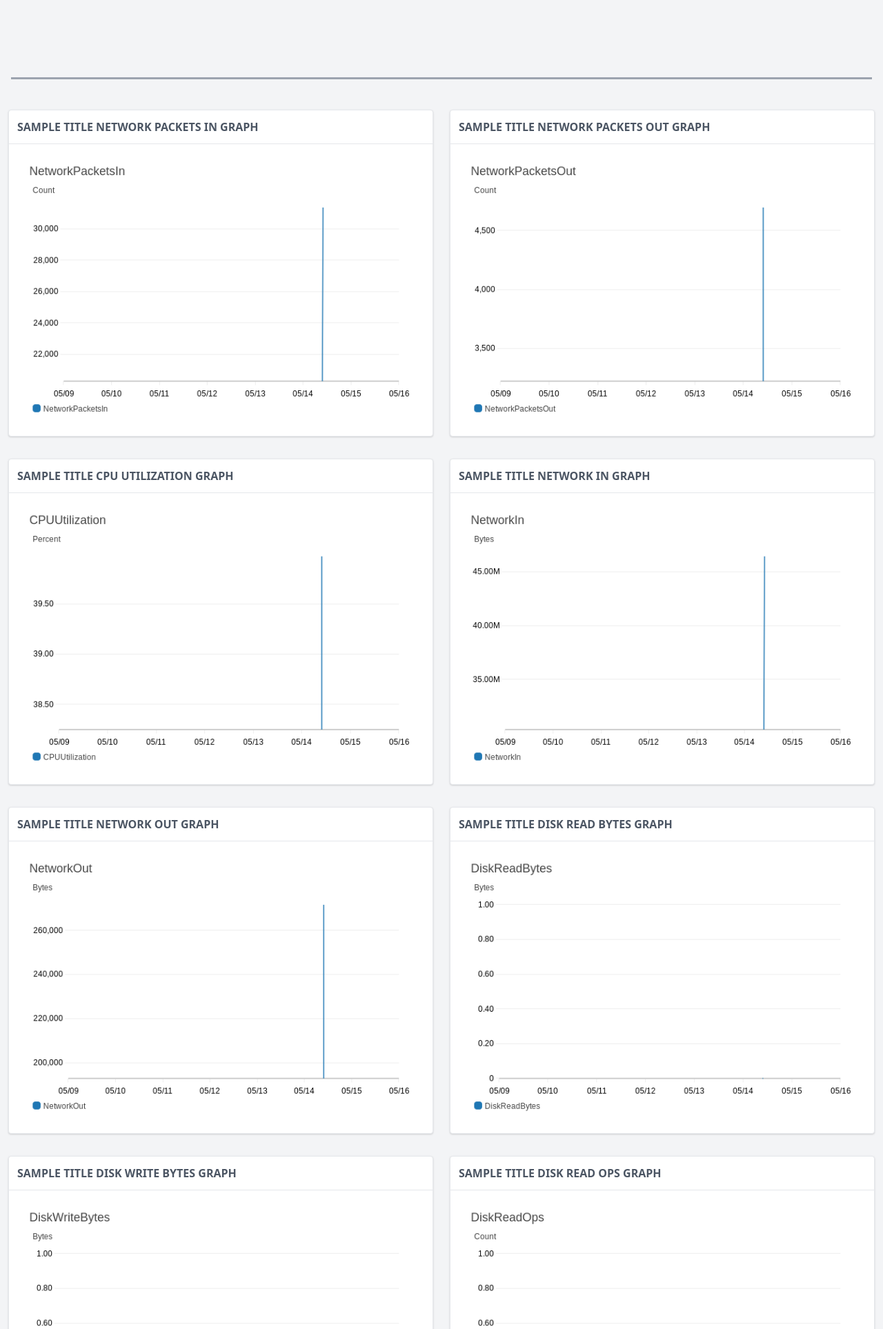
After one commit to pulkitjain708/deplosite, a Flask app: template web/templates/dashpages/dstats.html in a window 1280 px wide. The commit adds this page. Shown: the top 1927 px of the page at 69% size. Run offline with Flask 2, Linux system fonts and the light colour scheme; the template is opened without the code that fills it: most values are stand-ins (such as "Sample title", 1, 10 or a date in 2020); some libraries are stand-ins or nearby versions.

Commit message:
100% Achieved

```diff
--- a/web/controllers/dashControllers.py
+++ b/web/controllers/dashControllers.py
@@ -58,7 +58,6 @@ def sendListSites():
 def sendNewSite():
     username = session['username']
     id = session['id']
-
     return render_template('dashpages/deploy-options.html', username=username,id=id)
 
 
--- a/web/routes/dynamicRoutes.py
+++ b/web/routes/dynamicRoutes.py
@@ -8,3 +8,4 @@ dynamicBP.route('/ec2-on/<string:siteId>', methods=['GET'])(controllers.dynContr
 dynamicBP.route('/toggleEC2/<string:siteId>/<string:instanceId>', methods=['GET'])(controllers.dynControllers.toggleEC2)
 dynamicBP.route('/deploy/<string:siteId>/<string:instanceId>', methods=['GET'])(controllers.dynControllers.deploy)
 dynamicBP.route('/visit/<string:siteId>/<string:instanceId>', methods=['GET'])(controllers.dynControllers.visit)
+dynamicBP.route('/viewStats/<string:siteId>/<string:instanceId>', methods=['GET'])(controllers.dynControllers.visitStatsPage)
--- /dev/null
+++ b/web/templates/dashpages/dstats.html
@@ -0,0 +1,236 @@
+<!DOCTYPE html>
+<html lang="en">
+
+<head>
+    <meta charset="UTF-8">
+    <meta name="viewport" content="width=device-width, initial-scale=1.0">
+    <meta http-equiv="X-UA-Compatible" content="ie=edge">
+    <title>Tailwind Starter Template - Day Admin Template: Tailwind Toolbox</title>
+    <meta name="description" content="description here">
+    <meta name="keywords" content="keywords,here">
+
+    <link rel="stylesheet" href="https://use.fontawesome.com/releases/v5.3.1/css/all.css" integrity="sha384-mzrmE5qonljUremFsqc01SB46JvROS7bZs3IO2EmfFsd15uHvIt+Y8vEf7N7fWAU" crossorigin="anonymous">
+    <link rel="stylesheet" href="https://unpkg.com/tailwindcss@2.2.19/dist/tailwind.min.css"/>
+    <!--Replace with your tailwind.css once created-->
+    <script src="https://cdnjs.cloudflare.com/ajax/libs/Chart.js/2.7.2/Chart.bundle.min.js" integrity="sha256-XF29CBwU1MWLaGEnsELogU6Y6rcc5nCkhhx89nFMIDQ=" crossorigin="anonymous"></script>
+
+
+
+</head>
+
+<body class="bg-gray-100 font-sans leading-normal tracking-normal">
+
+
+
+    <!--Container-->
+    <div class="container w-full mx-auto pt-20">
+
+        <div class="w-full px-4 md:px-0 md:mt-8 mb-16 text-gray-800 leading-normal">
+
+            <!--Console Content-->
+
+
+
+            <!--Divider-->
+            <hr class="border-b-2 border-gray-400 my-8 mx-4">
+
+            <div class="flex flex-row flex-wrap flex-grow mt-2">
+
+                <div class="w-full md:w-1/2 p-3">
+                    <!--Graph Card-->
+                    <div class="bg-white border rounded shadow">
+                        <div class="border-b p-3">
+                            <h5 class="font-bold uppercase text-gray-600">{{title}} Network Packets In Graph</h5>
+                        </div>
+                        <div class="p-5">
+                            <img src = "{{url_for('static', filename='graphs/1.png')}}" />
+                        </div>
+                    </div>
+                    <!--/Graph Card-->
+                </div>
+
+                <div class="w-full md:w-1/2 p-3">
+                    <!--Graph Card-->
+                    <div class="bg-white border rounded shadow">
+                        <div class="border-b p-3">
+                            <h5 class="font-bold uppercase text-gray-600">{{title}} Network Packets Out Graph</h5>
+                        </div>
+                        <div class="p-5">
+                            <img src = "{{url_for('static', filename='graphs/2.png')}}" />
+                        </div>
+                    </div>
+                    <!--/Graph Card-->
+                </div>
+
+
+            </div>
+
+            <!-- Another -->
+
+            <div class="flex flex-row flex-wrap flex-grow mt-2">
+
+                <div class="w-full md:w-1/2 p-3">
+                    <!--Graph Card-->
+                    <div class="bg-white border rounded shadow">
+                        <div class="border-b p-3">
+                            <h5 class="font-bold uppercase text-gray-600">{{title}} CPU Utilization Graph</h5>
+                        </div>
+                        <div class="p-5">
+                            <img src = "{{url_for('static', filename='graphs/3.png')}}" />
+                        </div>
+                    </div>
+                    <!--/Graph Card-->
+                </div>
+
+                <div class="w-full md:w-1/2 p-3">
+                    <!--Graph Card-->
+                    <div class="bg-white border rounded shadow">
+                        <div class="border-b p-3">
+                            <h5 class="font-bold uppercase text-gray-600">{{title}} Network In Graph</h5>
+                        </div>
+                        <div class="p-5">
+                            <img src = "{{url_for('static', filename='graphs/4.png')}}" />
+                        </div>
+                    </div>
+                    <!--/Graph Card-->
+                </div>
+
+
+            </div>
+            <!--/ Console Content-->
+                <!-- Another -->
+                <div class="flex flex-row flex-wrap flex-grow mt-2">
+
+                    <div class="w-full md:w-1/2 p-3">
+                        <!--Graph Card-->
+                        <div class="bg-white border rounded shadow">
+                            <div class="border-b p-3">
+                                <h5 class="font-bold uppercase text-gray-600">{{title}} Network Out Graph</h5>
+                            </div>
+                            <div class="p-5">
+                                <img src = "{{url_for('static', filename='graphs/5.png')}}" />
+                            </div>
+                        </div>
+                        <!--/Graph Card-->
+                    </div>
+
+                    <div class="w-full md:w-1/2 p-3">
+                        <!--Graph Card-->
+                        <div class="bg-white border rounded shadow">
+                            <div class="border-b p-3">
+                                <h5 class="font-bold uppercase text-gray-600">{{title}} Disk Read Bytes Graph</h5>
+                            </div>
+                            <div class="p-5">
+                                <img src = "{{url_for('static', filename='graphs/6.png')}}" />
+                            </div>
+                        </div>
+                        <!--/Graph Card-->
+                    </div>
+
+
+                </div>
+                <!--  ANOTHER-->
+                <div class="flex flex-row flex-wrap flex-grow mt-2">
+
+                    <div class="w-full md:w-1/2 p-3">
+                        <!--Graph Card-->
+                        <div class="bg-white border rounded shadow">
+                            <div class="border-b p-3">
+                                <h5 class="font-bold uppercase text-gray-600">{{title}} Disk Write Bytes Graph</h5>
+                            </div>
+                            <div class="p-5">
+                                <img src = "{{url_for('static', filename='graphs/7.png')}}" />
+                            </div>
+                        </div>
+                        <!--/Graph Card-->
+                    </div>
+
+                    <div class="w-full md:w-1/2 p-3">
+                        <!--Graph Card-->
+                        <div class="bg-white border rounded shadow">
+                            <div class="border-b p-3">
+                                <h5 class="font-bold uppercase text-gray-600">{{title}} Disk Read Ops Graph</h5>
+                            </div>
+                            <div class="p-5">
+                                <img src = "{{url_for('static', filename='graphs/8.png')}}" />
+                            </div>
+                        </div>
+                        <!--/Graph Card-->
+                    </div>
+
+
+                </div>
+                <!-- Another -->
+                <div class="flex flex-row flex-wrap flex-grow mt-2">
+
+                    <div class="w-full md:w-1/2 p-3">
+                        <!--Graph Card-->
+                        <div class="bg-white border rounded shadow">
+                            <div class="border-b p-3">
+                                <h5 class="font-bold uppercase text-gray-600">{{title}} Disk Write Ops Graph</h5>
+                            </div>
+                            <div class="p-5">
+                                <img src = "{{url_for('static', filename='graphs/9.png')}}" />
+                            </div>
+                        </div>
+                        <!--/Graph Card-->
+                    </div>
+
+                    <div class="w-full md:w-1/2 p-3">
+                        <!--Graph Card-->
+                        <div class="bg-white border rounded shadow">
+                            <div class="border-b p-3">
+                                <h5 class="font-bold uppercase text-gray-600">{{title}} CPU Credit Usage Graph</h5>
+                            </div>
+                            <div class="p-5">
+                                <img src = "{{url_for('static', filename='graphs/10.png')}}" />
+                            </div>
+                        </div>
+                        <!--/Graph Card-->
+                    </div>
+
+
+                </div>
+                <!-- Another -->
+                <div class="flex flex-row flex-wrap flex-grow mt-2">
+
+                    <div class="w-full md:w-1/2 p-3">
+                        <!--Graph Card-->
+                        <div class="bg-white border rounded shadow">
+                            <div class="border-b p-3">
+                                <h5 class="font-bold uppercase text-gray-600">{{title}} CPU Credit Balance Graph</h5>
+                            </div>
+                            <div class="p-5">
+                                <img src = "{{url_for('static', filename='graphs/11.png')}}" />
+                            </div>
+                        </div>
+                        <!--/Graph Card-->
+                    </div>
+
+                    <div class="w-full md:w-1/2 p-3">
+                        <!--Graph Card-->
+                        <div class="bg-white border rounded shadow">
+                            <div class="border-b p-3">
+                                <h5 class="font-bold uppercase text-gray-600">{{title}} CPU Credit Balance Graph</h5>
+                            </div>
+                            <div class="p-5">
+                                <img src = "{{url_for('static', filename='graphs/11.png')}}" />
+                            </div>
+                        </div>
+                        <!--/Graph Card-->
+                    </div>
+
+
+                </div>
+            </div>
+
+
+    </div>
+    <!--/container-->
+
+
+
+
+</body>
+
+</html>
--- a/web/templates/index.html
+++ b/web/templates/index.html
@@ -148,6 +148,12 @@
                     </button>
                     {% endif %}
 
+                    {% if site['deployed']  %}
+                    <a href="/dynamic/viewStats/{{site._id}}/{{site.instanceId}}">View Statistics</a>
+                    <!-- <button onclick="visit('{{site._id}}','{{site.instanceId}}')" class="shadow bg-yellow-700 hover:bg-yellow-500 focus:shadow-outline focus:outline-none text-white font-bold py-2 px-4 rounded mr-4" type="button">
+                        View Statistics
+                    </button> -->
+                    {% endif %}
 
                 </div>
 
```
Also changed, not shown: web/controllers/dynControllers.py (+7 -1 lines), web/graphHelper.py (added, +20 -0 lines), web/static/graphs/1.png (added), web/static/graphs/10.png (added), web/static/graphs/11.png (added), web/static/graphs/2.png (added), web/static/graphs/3.png (added), web/static/graphs/4.png (added), web/static/graphs/5.png (added), web/static/graphs/6.png (added), web/static/graphs/7.png (added), web/static/graphs/8.png (added), web/static/graphs/9.png (added).
